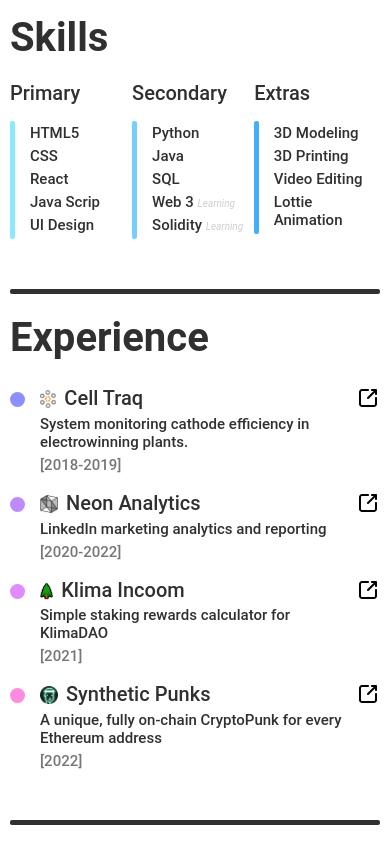
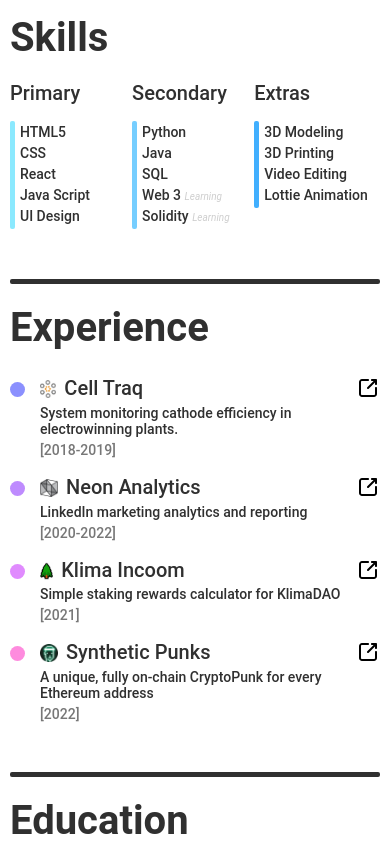
Before and after one commit to lbowles/Personal-Website, a React (Create React App) app: page / in a window 390 px wide. Shown: the part 900-1744 px from the top of the page. Built offline with nearby package versions, Linux system fonts and the light colour scheme.

Commit message:
reduced text

```diff
--- a/src/App.css
+++ b/src/App.css
@@ -14,11 +14,8 @@
     max-width: 400px;
     width: 100%;
   }
-  .h3{
-    font-size: 14px;
-  }
-  .h4{
-    font-size: 13px;
+  h3{
+    font-size: 14px !important;
   }
 }
 h1{
--- a/src/components/Skills/Skills.module.css
+++ b/src/components/Skills/Skills.module.css
@@ -19,4 +19,8 @@
         font-size: 10px;
         color: #CECECE;
     }
+    .accent{
+        margin-right: 5px;
+
+    }
   }
--- a/src/components/Skills/Skills.tsx
+++ b/src/components/Skills/Skills.tsx
@@ -16,7 +16,7 @@
               <h3>HTML5</h3>
               <h3>CSS</h3>
               <h3>React</h3>
-              <h3>Java Scrip</h3>
+              <h3>Java Script</h3>
               <h3>UI Design</h3>
             </div>
           </div>
```
